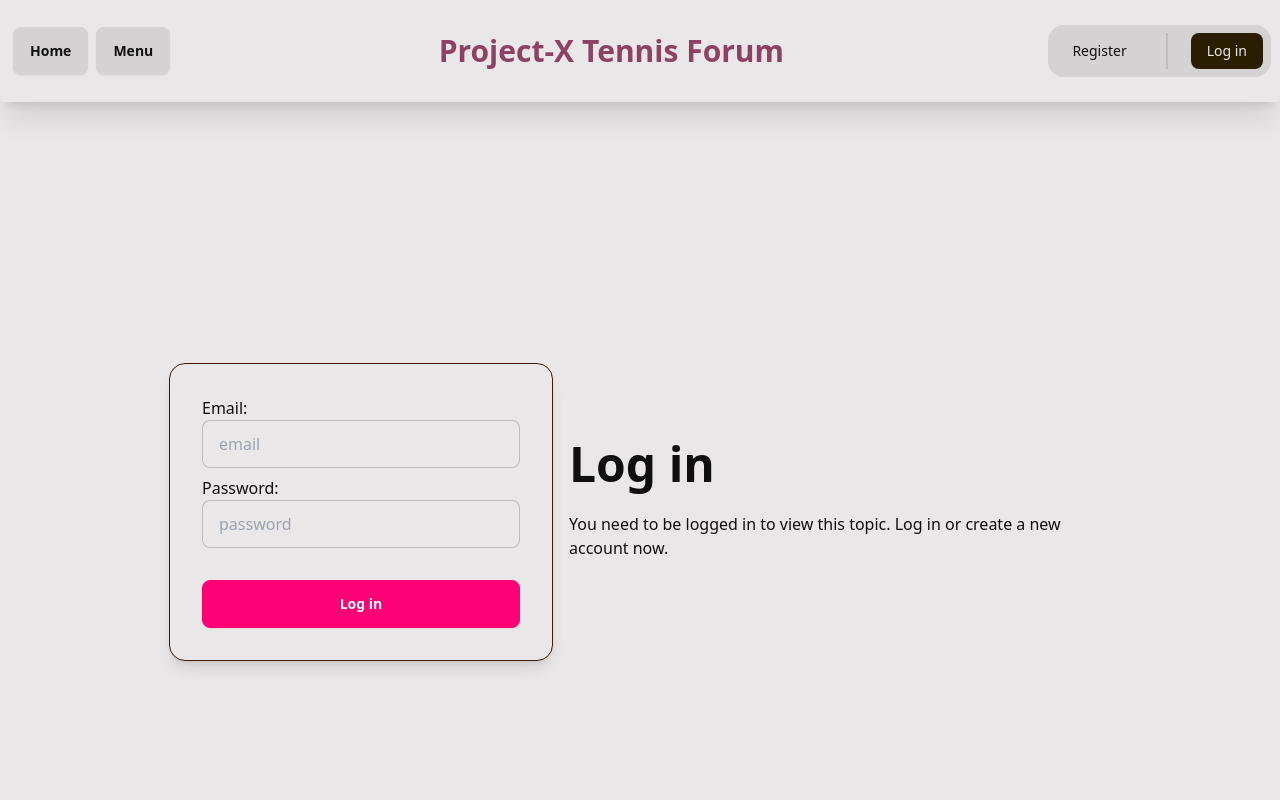
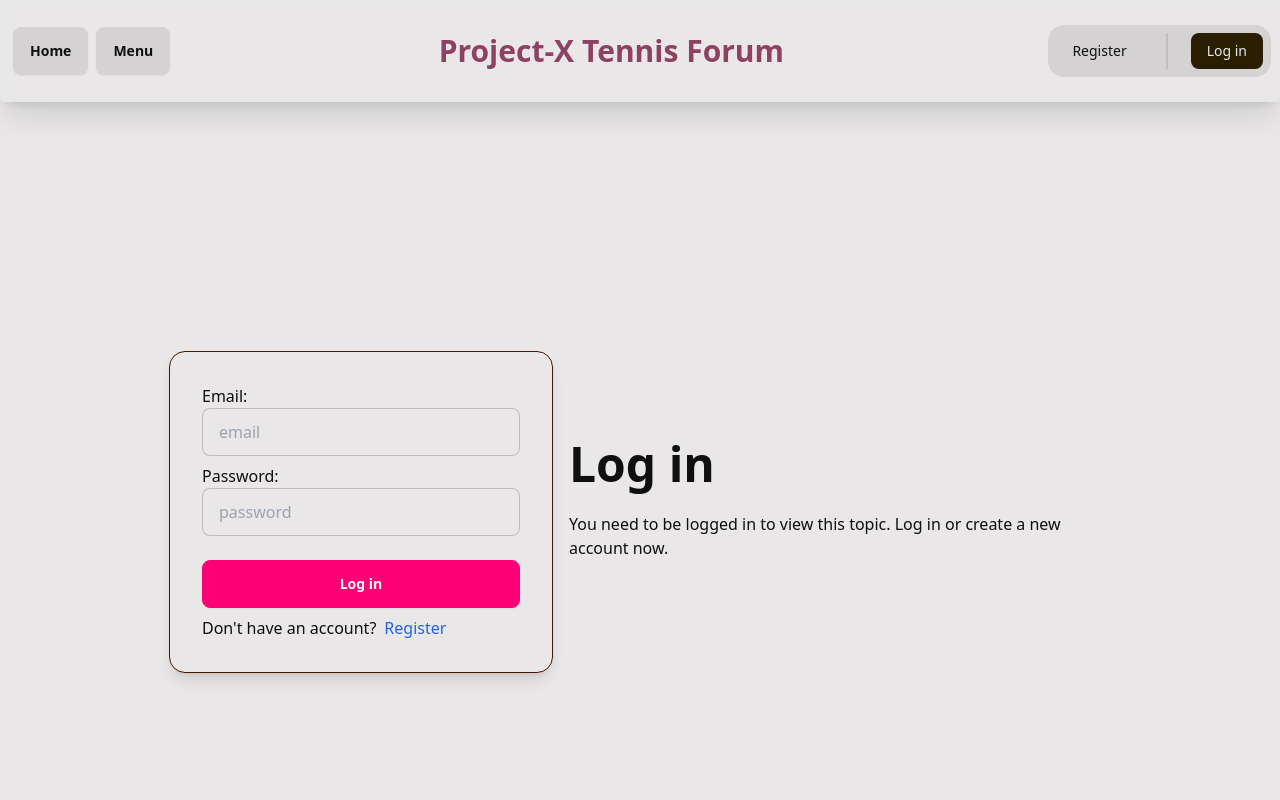
Before and after one commit to ProjectX-A55/TennisForum, a React (Vite) app in the folder tenis-forum/: page /login in a window 1280 px wide. Shown: the top 800 px of the page. Built offline with nearby package versions, Linux system fonts and the light colour scheme; no server answers; the HTML template or start-up script is replaced by a standard one.

Commit message:
add register button when trying to log in

```diff
--- a/tenis-forum/src/views/Login.jsx
+++ b/tenis-forum/src/views/Login.jsx
@@ -1,8 +1,7 @@
 import { useContext, useEffect, useState } from "react";
 import AppContext from "../context/AppContext";
-import { useLocation, useNavigate } from "react-router-dom";
+import { useLocation, useNavigate, NavLink } from "react-router-dom";
 import { loginUser } from "../services/auth-service";
-
 
 const LogIn = () => {
     const { user, setContext } = useContext(AppContext);
@@ -57,8 +56,12 @@ const LogIn = () => {
                                 type="password" placeholder="password"
                                 name="password" />
                         </div>
-                        <div className="form-control mt-6">
+                        <div className="form-control mt-4">
                             <button className="btn btn-primary" onClick={login}>Log in</button>
+                        </div>
+                        <div>
+                            <span className="mr-2">Don't have an account?</span>
+                            <NavLink to="/register" className="text-blue-600 hover:text-blue-800 hover:underline">Register</NavLink>
                         </div>
                     </div>
                 </div>
```
Lines whose indentation alone changed are shown as unchanged.
